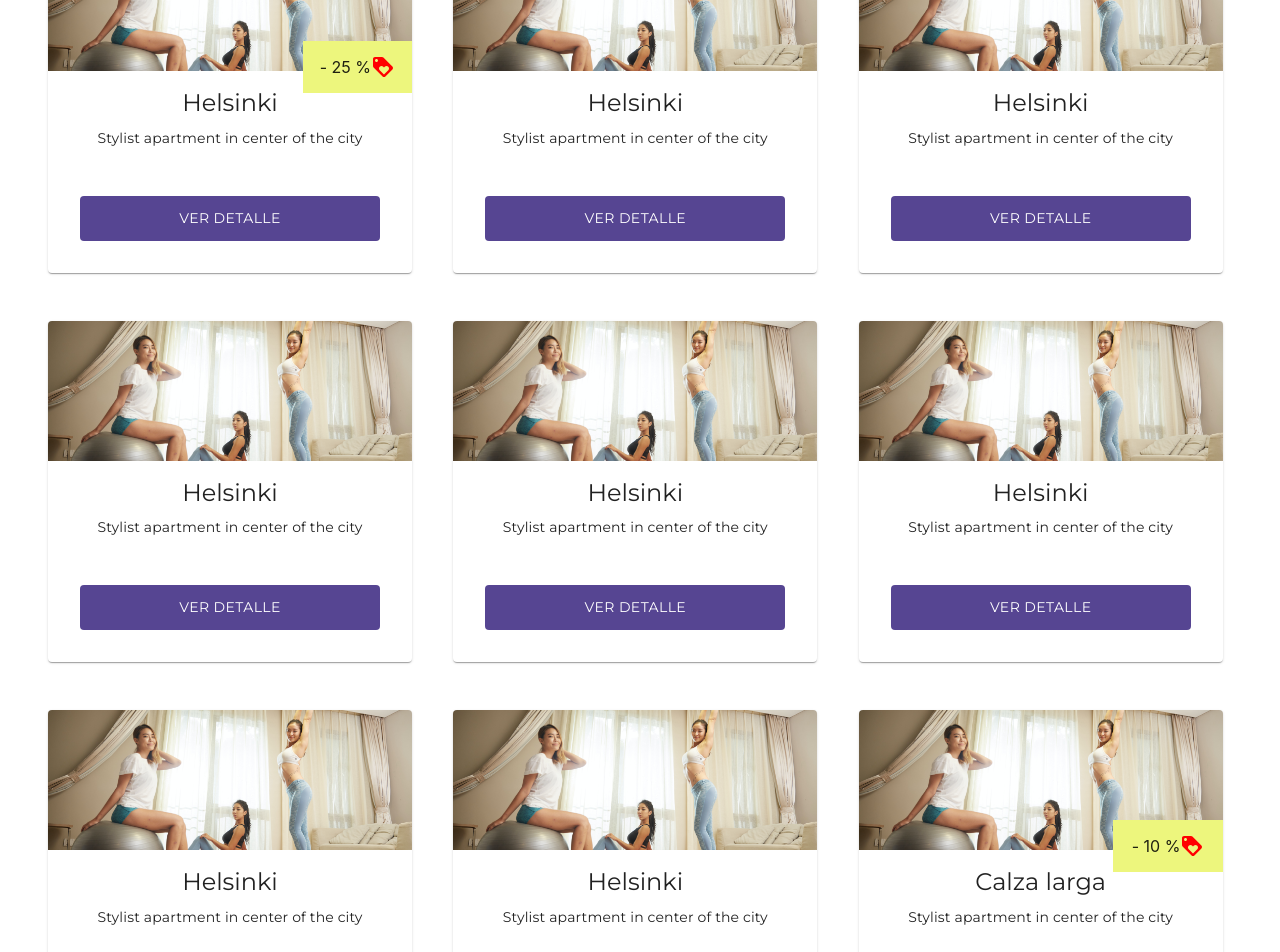
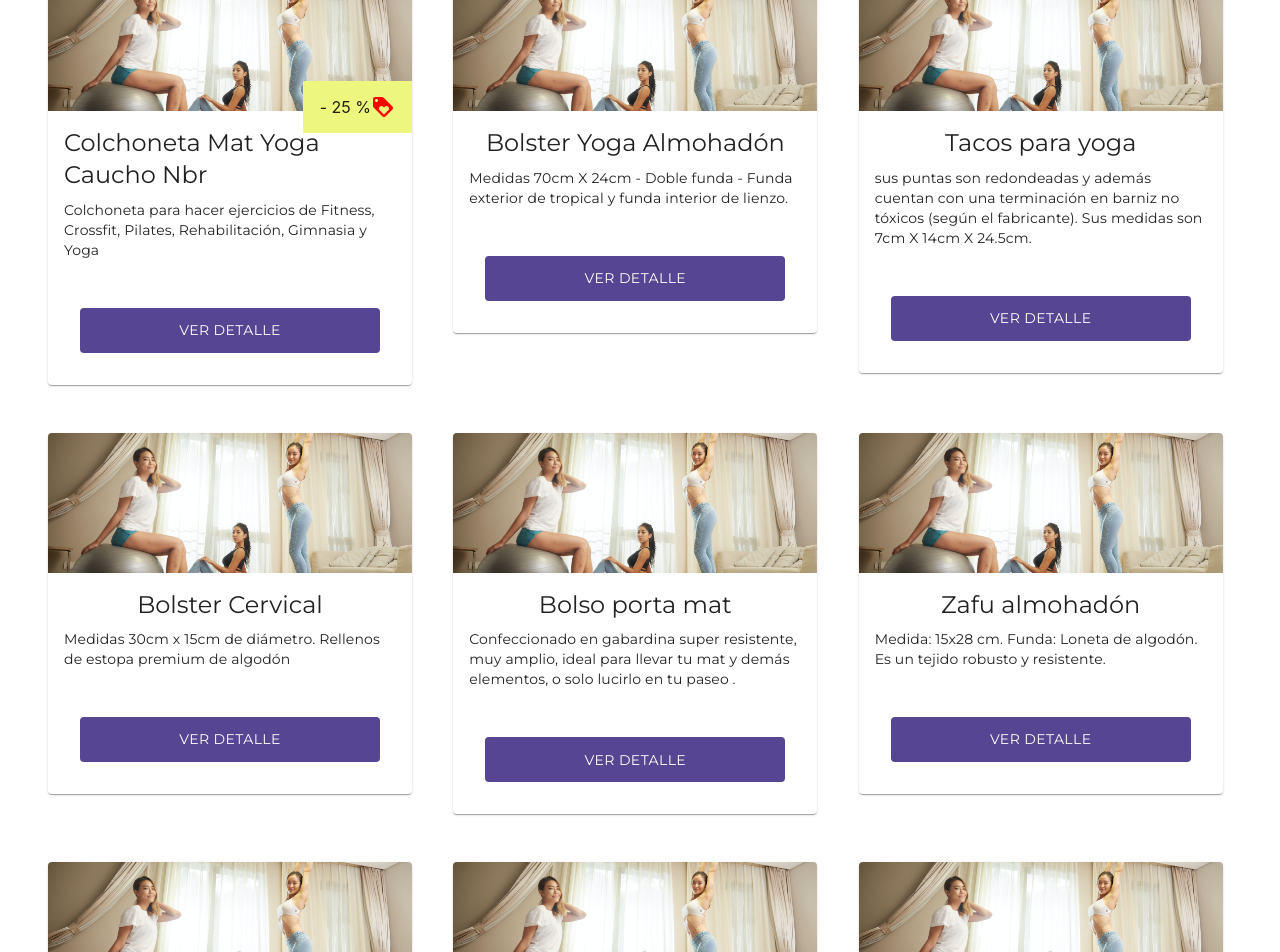
Before and after one commit to pabloencina/e-commerce-react, a React (Create React App) app: page /products in a window 1280 px wide. Shown: the part 1460-2412 px from the top of the page. Built offline with nearby package versions, Linux system fonts and the light colour scheme.

Commit message:
Se trabaja en el archivo ejemplo.js

```diff
--- /dev/null
+++ b/src/components/Show.jsx
@@ -0,0 +1,18 @@
+import PropTypes from "prop-types";
+
+const Show = ({ when, children }) => {
+  if (when) {
+    return <>{children}</>;
+  }
+  return null;
+};
+
+Show.propTypes = {
+  when: PropTypes.bool.isRequired,
+  children: PropTypes.oneOfType([
+    PropTypes.arrayOf(PropTypes.element),
+    PropTypes.element,
+  ]).isRequired,
+};
+
+export default Show;
--- a/src/components/cards/ItemsListContainerCategory.jsx
+++ b/src/components/cards/ItemsListContainerCategory.jsx
@@ -7,7 +7,9 @@ import dataArray from "../ejemplo";
 import Spinner from "../Spinner";
 import ItemList from "./ItemList";
 import categoryMats from "../images/category-mats.jpg";
+import categoryYoga from "../images/velas.jpg";
 import categoryMeditacion from "../images/mujer-que-medita-relaja-montanas.jpg";
+import Show from "../Show";
 
 const ItemsListContainerCategory = () => {
   const [products, setProducts] = useState([]);
@@ -15,7 +17,7 @@ const ItemsListContainerCategory = () => {
   const [isLoading, setIsLoading] = useState(false);
   const { categoryId } = useParams();
 
-  const getCardByCategory = () => {
+  const getProductsByCategory = () => {
     const promise = new Promise((resolve) => {
       setIsLoading(true);
       setTimeout(() => {
@@ -34,8 +36,8 @@ const ItemsListContainerCategory = () => {
   };
 
   useEffect(() => {
-    getCardByCategory();
-  }, []);
+    getProductsByCategory();
+  }, [categoryId]);
 
   return isLoading ? (
     <Spinner />
@@ -49,19 +51,29 @@ const ItemsListContainerCategory = () => {
             alignItems: "center",
           }}
         >
-          {categoryId === "mats" ? (
+          <Show when={categoryId === "mats"}>
             <img
               src={categoryMats}
               alt="category-mats"
               style={{ width: "80%", height: "100%" }}
             ></img>
-          ) : (
+          </Show>
+
+          <Show when={categoryId === "yoga"}>
+            <img
+              src={categoryYoga}
+              alt="category-yoga"
+              style={{ width: "80%", height: "70%" }}
+            ></img>
+          </Show>
+
+          <Show when={categoryId === "meditation"}>
             <img
               src={categoryMeditacion}
               alt="category-meditation"
               style={{ width: "80%", height: "70%" }}
             ></img>
-          )}
+          </Show>
 
           <Divider />
         </Box>
--- a/src/components/cards/ProductsToShowOnSale.jsx
+++ b/src/components/cards/ProductsToShowOnSale.jsx
@@ -49,7 +49,7 @@ const ProductsToShowOnSale = () => {
         <img
           src={ofertas}
           alt="ofertas"
-          style={{ width: "60%", height: "400px" }}
+          style={{ width: "60%", height: "600px" }}
         ></img>
       </Box>
 
--- a/src/components/ejemplo.js
+++ b/src/components/ejemplo.js
@@ -4,135 +4,227 @@ import cardIndumentaria from "./images/card-indumentaria.jpg";
 const dataArray = [
   {
     id: uuidv4(),
-    name: "Helsinki",
+    name: "Mats Yoga",
     category: "mats",
     sale: false,
     offerPrice: 15,
-    description: "Stylist apartment in center of the city",
+    description:
+      "MAT DE YOGA PILATES 5MM CORCHO + CAUCHO TPE ADHERENTE ECOLÓGICO CON GUÍA DE POSICIONES",
+    price: 12390,
+    image: cardIndumentaria,
+    stock: 2,
+  },
+  {
+    id: uuidv4(),
+    name: "Yoga Mat Colchoneta ",
+    category: "mats",
+    sale: false,
+    offerPrice: 15,
+    description:
+      "MAT YOGA UNNIC PVC 6mm Antideslizante,Pilates Fitness Gym 6mm .",
+    price: 3399,
+    image: cardIndumentaria,
+    stock: 2,
+  },
+  {
+    id: uuidv4(),
+    name: "Yoga Mat Colchoneta",
+    price: 4680,
+    category: "mats",
+    sale: true,
+    offerPrice: 10,
+    description: " Fitness Gym,MAT YOGA NBR BALBOAFIT 10 MM",
+    image: cardIndumentaria,
+    stock: 3,
+  },
+  {
+    id: uuidv4(),
+    name: "Colchoneta Mat Yoga Caucho Nbr ",
+    category: "mats",
+    sale: true,
+    description:
+      "Colchoneta para hacer ejercicios de Fitness, Crossfit, Pilates, Rehabilitación, Gimnasia y Yoga",
+    price: 5090,
+    offerPrice: 25,
+    image: cardIndumentaria,
+    stock: 4,
+  },
+  {
+    id: uuidv4(),
+    name: "Bolster Yoga Almohadón",
+    category: "yoga",
+    sale: false,
+    description:
+      "Medidas 70cm X 24cm - Doble funda - Funda exterior de tropical y funda interior de lienzo.",
+    price: 4099,
+    offerPrice: 15,
+    image: cardIndumentaria,
+    stock: 2,
+  },
+  {
+    id: uuidv4(),
+    name: "Tacos para yoga",
+    category: "yoga",
+    sale: false,
+    description:
+      " sus puntas son redondeadas y además cuentan con una terminación en barniz no tóxicos (según el fabricante). Sus medidas son 7cm X 14cm X 24.5cm.",
+    price: 1120,
+    offerPrice: 15,
+    image: cardIndumentaria,
+    stock: 2,
+  },
+  {
+    id: uuidv4(),
+    name: "Bolster Cervical",
+    category: "yoga",
+    sale: false,
+    description:
+      "Medidas 30cm x 15cm de diámetro. Rellenos de estopa premium de algodón",
+    price: 1450,
+    offerPrice: 15,
+    image: cardIndumentaria,
+    stock: 2,
+  },
+  {
+    id: uuidv4(),
+    name: "Bolso porta mat",
+    category: "yoga",
+    sale: false,
+    description:
+      "Confeccionado en gabardina super resistente, muy amplio, ideal para llevar tu mat y demás elementos, o solo lucirlo en tu paseo .",
+    price: 6588,
+    offerPrice: 15,
+    image: cardIndumentaria,
+    stock: 2,
+  },
+  {
+    id: uuidv4(),
+    name: "Zafu almohadón",
+    category: "meditation",
+    sale: false,
+    description:
+      "Medida: 15x28 cm. Funda: Loneta de algodón. Es un tejido robusto y resistente.",
+    price: 1990,
+    offerPrice: 15,
+    image: cardIndumentaria,
+    stock: 2,
+  },
+  {
+    id: uuidv4(),
+    name: "Zafu de jean",
+    category: "meditation",
+    sale: false,
+    description:
+      "Está relleno con cáscara de semillas de trigo sarraceno y posee doble funda con cierre para facilitar su lavado o cambio.",
+    price: 7500,
+    offerPrice: 15,
+    image: cardIndumentaria,
+    stock: 2,
+  },
+  {
+    id: uuidv4(),
+    name: "Jardín zen",
+    category: "meditation",
+    sale: false,
+    description:
+      "Base Rectangular de Madera de 20cm x 40cm ( color Negro)-Piedras de Base Blancas-Porta velas triple -c/Velas aromáticas-Piedra Zen-Rastrillo Zen-Arena de Cuarzo Blanco + 1 Buda Color Dorado.",
+    price: 5400,
+    offerPrice: 15,
+    image: cardIndumentaria,
+    stock: 2,
+  },
+  {
+    id: uuidv4(),
+    name: "Cuenco tibetano",
+    category: "meditation",
+    sale: true,
+    description:
+      "Este es un cuenco Jambati de rango agudo, que se caracteriza por tener un sonido de largo tiempo de duración, en el que se perciben muchos tonos y sobre tonos muy claros y con un dulce y parejo batimento.",
+    price: 29870,
+    offerPrice: 10,
+    image: cardIndumentaria,
+    stock: 1,
+  },
+  {
+    id: uuidv4(),
+    name: "Mangira Tibetana",
+    category: "meditation",
+    sale: false,
+    offerPrice: 15,
+    description:
+      "Tamaño mediano-6 com de diámetro-material de bronce-labrada con dibujos y escrituras sagradas.",
+    price: 10500,
+    image: cardIndumentaria,
+    stock: 2,
+  },
+  {
+    id: uuidv4(),
+    name: "Cuenco de cuarzo",
+    category: "meditation",
+    sale: false,
+    offerPrice: 15,
+    description: "Cuenco de cuarzo de 20 cm de diámetro",
+    price: 66000,
+    image: cardIndumentaria,
+    stock: 2,
+  },
+  {
+    id: uuidv4(),
+    name: "Sahumerios",
+    category: "meditation",
+    sale: false,
+    offerPrice: 15,
+    description:
+      "Sahumerios Magistrales Aromanza. Cantidad: 10 Unidades que contiene 8 Varillas Cada uno",
+    price: 2735,
+    image: cardIndumentaria,
+    stock: 2,
+  },
+  {
+    id: uuidv4(),
+    name: "Colchoneta mats",
+    category: "mats",
+    sale: false,
+    offerPrice: 15,
+    description: "PVC Suave, 173 x 61 cm (largo x ancho), 6 mm de espesor",
+    price: 2990,
+    image: cardIndumentaria,
+    stock: 2,
+  },
+  {
+    id: uuidv4(),
+    name: "kit Yoga",
+    category: "mats",
+    sale: false,
+    offerPrice: 15,
+    description: "Kit yoga set mat- ladrillo- correa",
     price: 5200,
     image: cardIndumentaria,
     stock: 2,
   },
   {
     id: uuidv4(),
-    name: "Turku",
+    name: "Mat yoga",
     category: "mats",
     sale: false,
     offerPrice: 15,
-    description: "Nice apartment in center of Helsinki",
-    price: 8000,
+    description:
+      "Mat de yoga pilates 5mm corcho + caucho tpe adherente ecologico.",
+    price: 12500,
     image: cardIndumentaria,
     stock: 2,
   },
   {
     id: uuidv4(),
-    name: "Calza",
-    price: 11500,
+    name: "Mat estampado",
     category: "mats",
-    sale: true,
-    offerPrice: 10,
-    description: "Arty interior in 1900 wooden house",
-    image: cardIndumentaria,
-    stock: 3,
-  },
-  {
-    id: uuidv4(),
-    name: "Helsinki",
-    category: "elementos-meditacion",
-    sale: true,
-    description: "Stylist apartment in center of the city",
-    price: 10000,
-    offerPrice: 25,
-    image: cardIndumentaria,
-    stock: 4,
-  },
-  {
-    id: uuidv4(),
-    name: "Helsinki",
-    category: "elementos-yoga",
     sale: false,
-    description: "Stylist apartment in center of the city",
-    price: 5200,
     offerPrice: 15,
+    description:
+      "Mat de yoga impreso / Hecho con materiales ecológicos sin ftalatos peligrosos, más saludable para el usuario y el planeta / Libre de látex / Antideslizante",
+    price: 14650,
     image: cardIndumentaria,
     stock: 2,
-  },
-  {
-    id: uuidv4(),
-    name: "Helsinki",
-    category: "elementos-yoga",
-    sale: false,
-    description: "Stylist apartment in center of the city",
-    price: 5200,
-    offerPrice: 15,
-    image: cardIndumentaria,
-    stock: 2,
-  },
-  {
-    id: uuidv4(),
-    name: "Helsinki",
-    category: "elementos-yoga",
-    sale: false,
-    description: "Stylist apartment in center of the city",
-    price: 5200,
-    offerPrice: 15,
-    image: cardIndumentaria,
-    stock: 2,
-  },
-  {
-    id: uuidv4(),
-    name: "Helsinki",
-    category: "elementos-yoga",
-    sale: false,
-    description: "Stylist apartment in center of the city",
-    price: 5200,
-    offerPrice: 15,
-    image: cardIndumentaria,
-    stock: 2,
-  },
-  {
-    id: uuidv4(),
-    name: "Helsinki",
-    category: "elementos-yoga",
-    sale: false,
-    description: "Stylist apartment in center of the city",
-    price: 5200,
-    offerPrice: 15,
-    image: cardIndumentaria,
-    stock: 2,
-  },
-  {
-    id: uuidv4(),
-    name: "Helsinki",
-    category: "elementos-yoga",
-    sale: false,
-    description: "Stylist apartment in center of the city",
-    price: 5200,
-    offerPrice: 15,
-    image: cardIndumentaria,
-    stock: 2,
-  },
-  {
-    id: uuidv4(),
-    name: "Helsinki",
-    category: "elementos-yoga",
-    sale: false,
-    description: "Stylist apartment in center of the city",
-    price: 5200,
-    offerPrice: 15,
-    image: cardIndumentaria,
-    stock: 2,
-  },
-  {
-    id: uuidv4(),
-    name: "Calza larga",
-    category: "elementos-yoga",
-    sale: true,
-    description: "Stylist apartment in center of the city",
-    price: 5200,
-    offerPrice: 10,
-    image: cardIndumentaria,
-    stock: 1,
   },
 ];
 
--- a/src/components/navbar/NavBar.jsx
+++ b/src/components/navbar/NavBar.jsx
@@ -131,6 +131,7 @@ function NavBar({ count }) {
                 Productos
               </Link>
             </Button>
+
             <Button
               style={{
                 backgroundColor: "#564592",
@@ -156,7 +157,7 @@ function NavBar({ count }) {
               variant="text"
             >
               <Link
-                to={"/category/elementos-yoga"}
+                to={"/category/yoga"}
                 variant="contained"
                 style={{ textDecoration: "none", color: "white" }}
               >
@@ -172,11 +173,11 @@ function NavBar({ count }) {
               variant="text"
             >
               <Link
-                To={"/category/elementos-meditacion"}
+                to={"/category/meditation"}
                 variant="contained"
                 style={{ textDecoration: "none", color: "white" }}
               >
-                Elementos de meditación
+                Elementos de Meditación
               </Link>
             </Button>
           </Box>
```
Also changed, not shown: src/components/Nosotros.jsx (+39 -17 lines).
